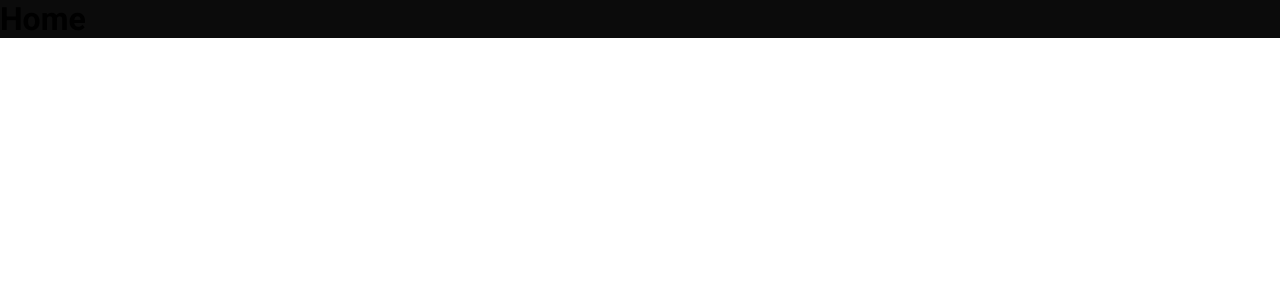
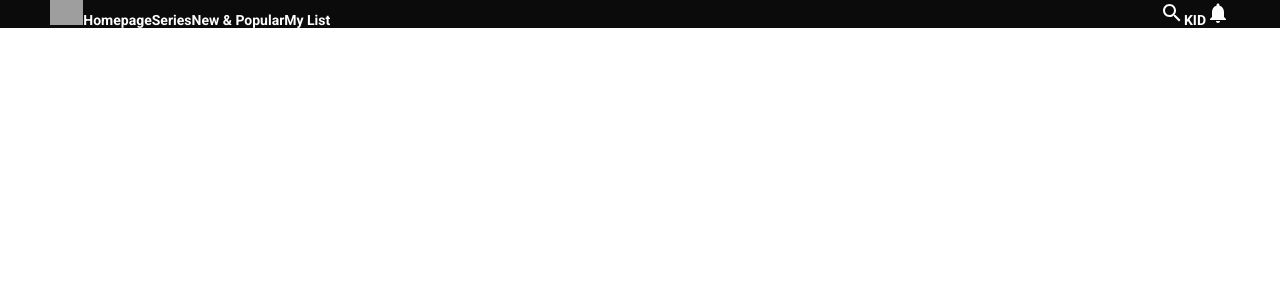
Before and after one commit to georgepapagapitos/mern-netflix-clone, a React (Create React App) app: page / in a window 1280 px wide. Shown: the top 300 px of the page. Built offline with nearby package versions, Linux system fonts and the light colour scheme; grey boxes are pictures that could not be loaded; the HTML template or start-up script is replaced by a standard one.

Commit message:
setting up navbar

```diff
--- a/src/App.jsx
+++ b/src/App.jsx
@@ -1,5 +1,5 @@
 import './App.scss';
-import Home from './components/Home/Home';
+import Home from './pages/Home/Home';
 
 const App = () => {
   return (
--- /dev/null
+++ b/src/components/NavBar/NavBar.jsx
@@ -0,0 +1,25 @@
+import './NavBar.scss';
+import { Search, Notifications } from '@material-ui/icons';
+
+const NavBar = () => {
+  return (
+    <div className="navbar">
+      <div className="container">
+        <div className="left">
+          <img src="https://upload.wikimedia.org/wikipedia/commons/0/08/Netflix_2015_logo.svg" alt="netflix-logo" />
+          <span>Homepage</span>
+          <span>Series</span>
+          <span>New & Popular</span>
+          <span>My List</span>
+        </div>
+        <div className="right">
+          <Search />
+          <span>KID</span>
+          <Notifications />
+        </div>
+      </div>
+    </div>
+  );
+}
+
+export default NavBar
--- /dev/null
+++ b/src/components/NavBar/NavBar.scss
@@ -0,0 +1,14 @@
+.navbar {
+  color: white;
+  font-size: 14px;
+
+  .container {
+    padding: 0px 50px;
+    display: flex;
+    align-items: center;
+    justify-content: space-between;
+    img {
+      height: 25px;
+    }
+  }
+}
--- a/src/components/Home/Home.jsx
+++ b/src/pages/Home/Home.jsx
@@ -1,9 +1,10 @@
+import NavBar from '../../components/NavBar/NavBar';
 import './Home.scss';
 
 const Home = () => {
   return (
     <div className="home">
-      Home
+      <NavBar />
     </div>
   );
 }
```
Also changed, not shown: src/pages/Home/Home.scss (renamed from src/components/Home/Home.scss).
